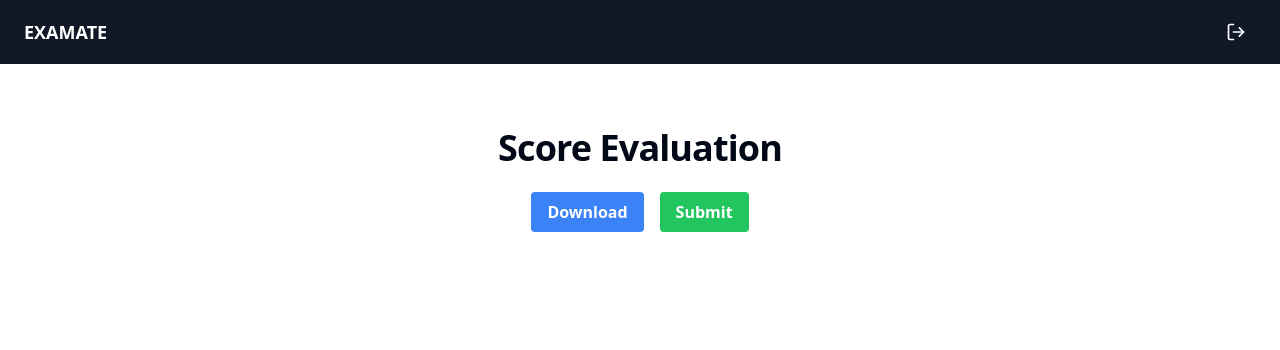
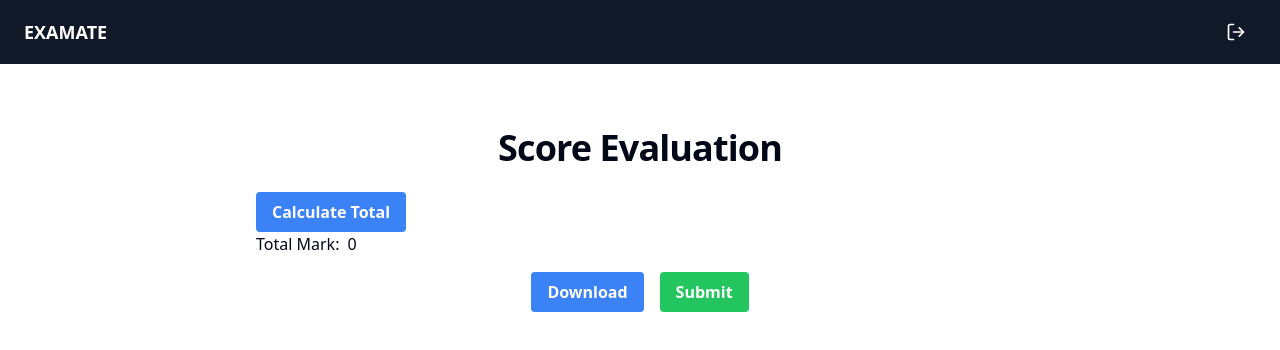
Before and after one commit to Althafmu/ExamMate, a Next.js app: page /calculationn in a window 1280 px wide. Shown: the top 350 px of the page. Built offline with nearby package versions, Linux system fonts and the light colour scheme.

Commit message:
evaluation page button

```diff
--- a/components/calculation.tsx
+++ b/components/calculation.tsx
@@ -12,6 +12,7 @@ export default function calculation() {
   const examId = params.get('id')
   const [user, setUser] = useState<UserType>()
   const [questions, setQuestions] = useState<AnswerType[]>()
+  const [totalMark, setTotalMark] = useState<number>(0); // State to store total mark
 
   useEffect(() => {
     if (!user) getUserData().then(setUser)
@@ -66,6 +67,21 @@ export default function calculation() {
     if (updated) submitAnswers(answers, examId as string)
     else toast.error('No changes made')
   }
+
+  const calculateTotalMark = () => {
+    let total = 0;
+    questions?.forEach(question => {
+      const mark = parseInt((document.getElementById(question.question_id) as HTMLInputElement)?.value || '0');
+      total += mark;
+    });
+    return total;
+  }
+
+  const handleCalculateTotal = () => {
+    const totalMark = calculateTotalMark();
+    setTotalMark(totalMark); // Set the total mark in state
+  }
+
   return (
     <main className="container mx-auto px-4 py-12 md:px-6 lg:py-16">
       <div className="mx-auto max-w-3xl space-y-6">
@@ -73,18 +89,35 @@ export default function calculation() {
         <form className="space-y-4" onSubmit={onSubmit}>
           {questions?.map((question, index) => (
             <div key={question.question_id} className="grid grid-cols-[auto_1fr] items-center gap-4">
-              <span className="font-medium">{index + 1}. {question.question}?</span>
+              <div>
+                <span className="font-medium">{index + 1}. {question.question}?</span>
+              </div>
               <div className="flex items-center gap-2">
-                <span>Answer: {question.answer}</span>
+                <span>Mark:</span>
                 <Input
                   className="w-20 rounded-md border border-gray-300 px-3 py-2 text-sm shadow-sm focus:border-primary focus:outline-none focus:ring-1 focus:ring-primary dark:border-gray-600 dark:bg-gray-800 dark:text-gray-50 dark:focus:border-primary"
                   placeholder="mark"
                   type="number"
                   id={question.question_id}
                   defaultValue={question.marks}
+                  data-mark={question.marks} // Added data-mark attribute
                 />
               </div>
-            </div>))}
+              <div>
+                <span className="font-medium">Answer:</span>
+                <span className="text-gray-500">{question.answer}</span>
+              </div>
+            </div>
+          ))}
+          <div>
+            <button className="bg-blue-500 hover:bg-blue-700 text-white font-bold py-2 px-4 rounded mr-4" type="button"  onClick={handleCalculateTotal}>
+              Calculate Total
+            </button>
+            <div className="flex items-center gap-2">
+              <span>Total Mark:</span>
+              <span>{totalMark}</span>
+            </div>
+          </div>
           <div className="flex justify-center">
             <button className="bg-blue-500 hover:bg-blue-700 text-white font-bold py-2 px-4 rounded mr-4">
               Download
--- a/components/profile_info.tsx
+++ b/components/profile_info.tsx
@@ -97,23 +97,19 @@ export default function profile_info() {
   );
 }
 const Marks = ({ exam }: { exam: StudentMarksType }) => {
-  const total = useMemo(() => 100, [exam]);
   const totalMarks = useMemo(
     () => exam.answers.reduce((a, b) => a + parseInt(b.marks), 0),
     [exam],
-  );
-  const percentage = useMemo(
-    () => (totalMarks / total) * 100,
-    [total, totalMarks],
   );
   return (
     <>
       <div>{exam.exams.title}</div>
       <div className="text-center"></div>
-      <div className="text-right">{percentage}%</div>
+      <div className="text-right">{totalMarks}</div>
     </>
   );
 };
+
 async function getStudentMarks(
   userId: string,
 ): Promise<StudentMarksType[] | undefined> {
```
